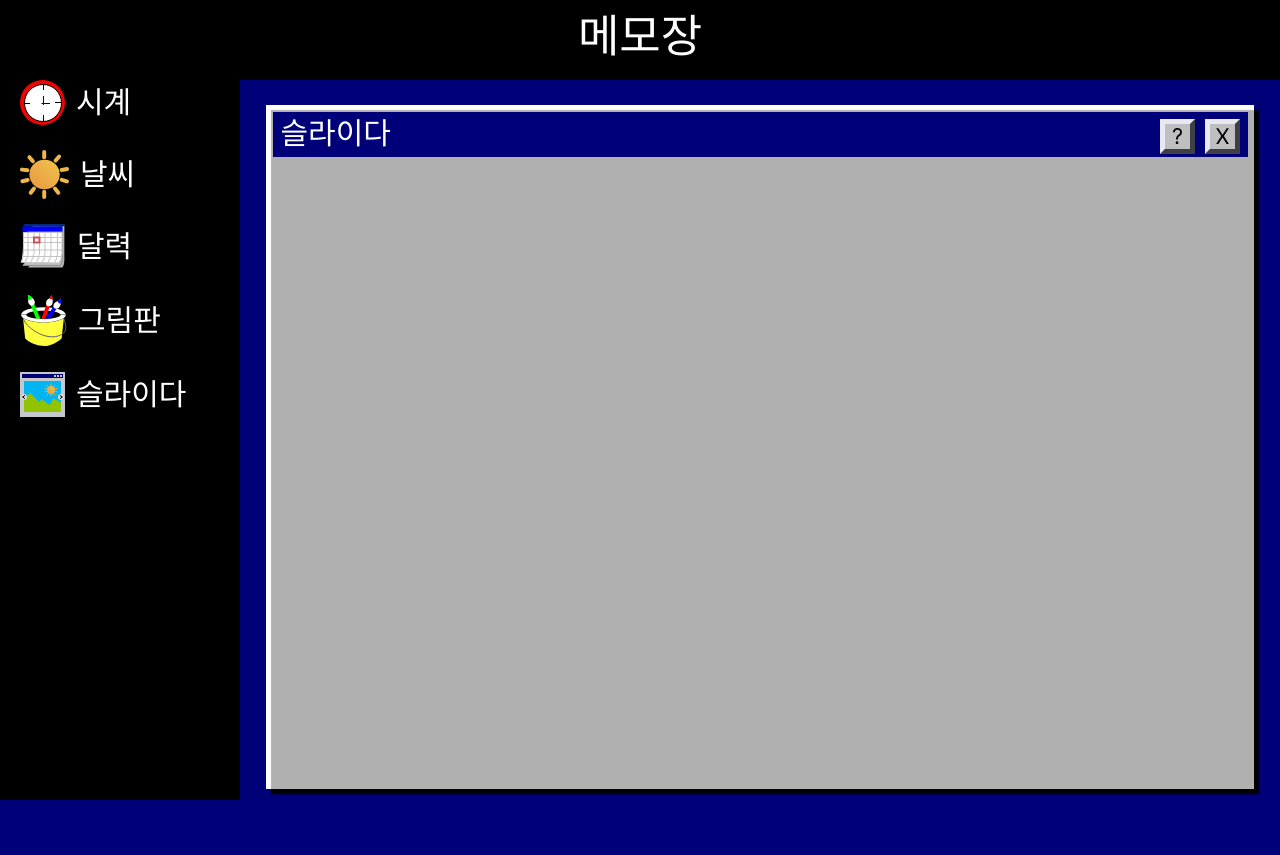
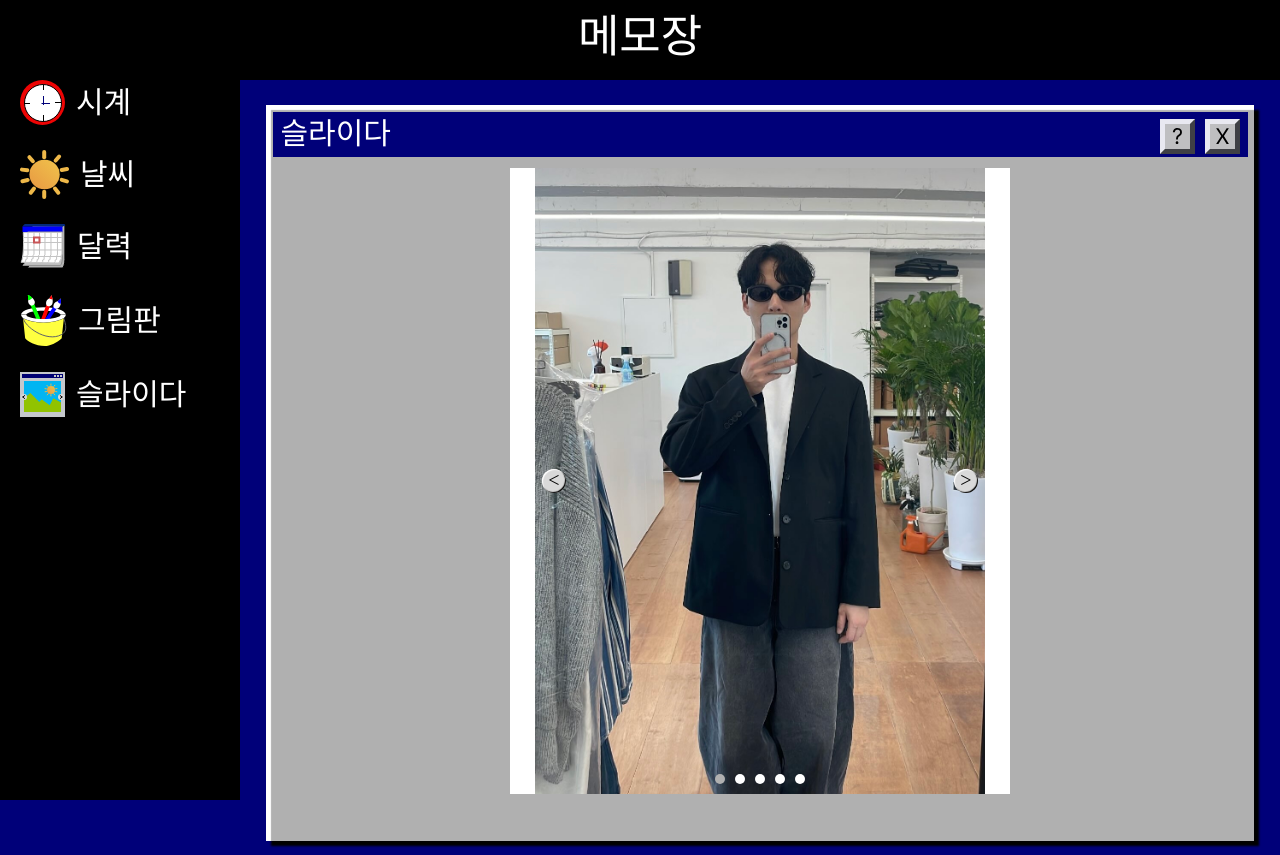
Before and after one commit to doong2imdang/youngs-bakery-RO, a React (Create React App) app in the folder memo/: page /imageslider in a window 1280 px wide. Before the commit the page ends 800 px from the top, so only its background shows below. Built offline with nearby package versions, Linux system fonts and the light colour scheme; a web font is replaced by a local one.

Commit message:
Design: 이미지 슬라이더 골격 완성

```diff
--- a/memo/src/pages/ImageSlider.jsx
+++ b/memo/src/pages/ImageSlider.jsx
@@ -1,9 +1,122 @@
 import React from "react";
+import styled from "styled-components";
+import slider1 from "../assets/images/slider1.jpg";
+import slider2 from "../assets/images/slider2.jpg";
+import slider3 from "../assets/images/slider3.jpg";
+import slider4 from "../assets/images/slider4.jpg";
+import slider5 from "../assets/images/slider5.jpg";
 
 export default function ImageSlider() {
   return (
-    <>
-      <div></div>
-    </>
+    <SliderStyle>
+      <SliderImagesBox>
+        <ul className="slider-images">
+          <li>
+            <img src={slider5} />
+          </li>
+          <li>
+            <img src={slider2} />
+          </li>
+          <li>
+            <img src={slider3} />
+          </li>
+          <li>
+            <img src={slider4} />
+          </li>
+          <li>
+            <img src={slider1} />
+          </li>
+        </ul>
+      </SliderImagesBox>
+      <ControlBtns>
+        <button className="previous-btn" type="button">
+          &lt;
+        </button>
+        <button className="next-btn" type="button">
+          &gt;
+        </button>
+      </ControlBtns>
+      <BulletsStyle>
+        <span className="bullet active"></span>
+        <span className="bullet"></span>
+        <span className="bullet"></span>
+        <span className="bullet"></span>
+        <span className="bullet"></span>
+      </BulletsStyle>
+    </SliderStyle>
   );
 }
+
+const SliderStyle = styled.div`
+  width: 500px;
+  height: 100%;
+  background-color: white;
+  margin: 10px auto 0 auto;
+  position: relative;
+`;
+
+const SliderImagesBox = styled.div`
+  height: 100%;
+  width: 90%;
+  overflow: hidden;
+  margin: 0 auto;
+
+  ul {
+    display: flex;
+    li {
+      img {
+        width: 500px;
+        height: 100%;
+        object-fit: cover;
+        vertical-align: top;
+        /* transform: translateX(-500px); */
+        z-index: 0;
+      }
+    }
+  }
+`;
+
+const ControlBtns = styled.div`
+  .previous-btn,
+  .next-btn {
+    width: 24px;
+    height: 24px;
+    background-color: #d9d9d9;
+    border-radius: 50%;
+    font-size: 20px;
+  }
+
+  .previous-btn {
+    position: absolute;
+    top: 50%;
+    left: 4%;
+    transform: translate(50%, -50%);
+  }
+
+  .next-btn {
+    position: absolute;
+    top: 50%;
+    right: 4%;
+    transform: translate(-50%, -50%);
+  }
+`;
+
+const BulletsStyle = styled.div`
+  display: flex;
+  justify-content: center;
+  margin-top: -20px;
+
+  .bullet {
+    width: 10px;
+    height: 10px;
+    background-color: white;
+    border-radius: 50%;
+    margin: 0 5px;
+    cursor: pointer;
+    z-index: 10;
+  }
+
+  .bullet.active {
+    background-color: #b0b0b0;
+  }
+`;
```
